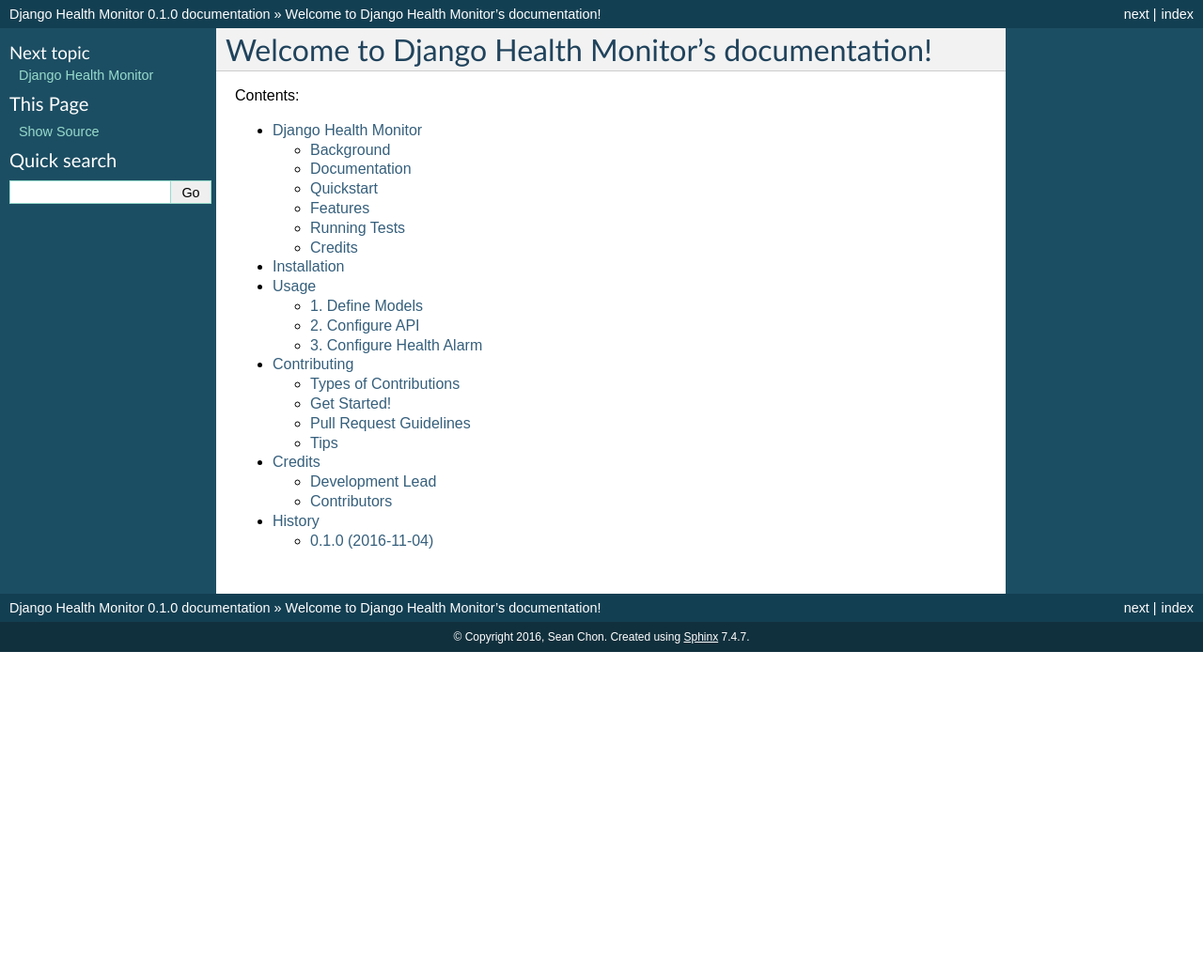
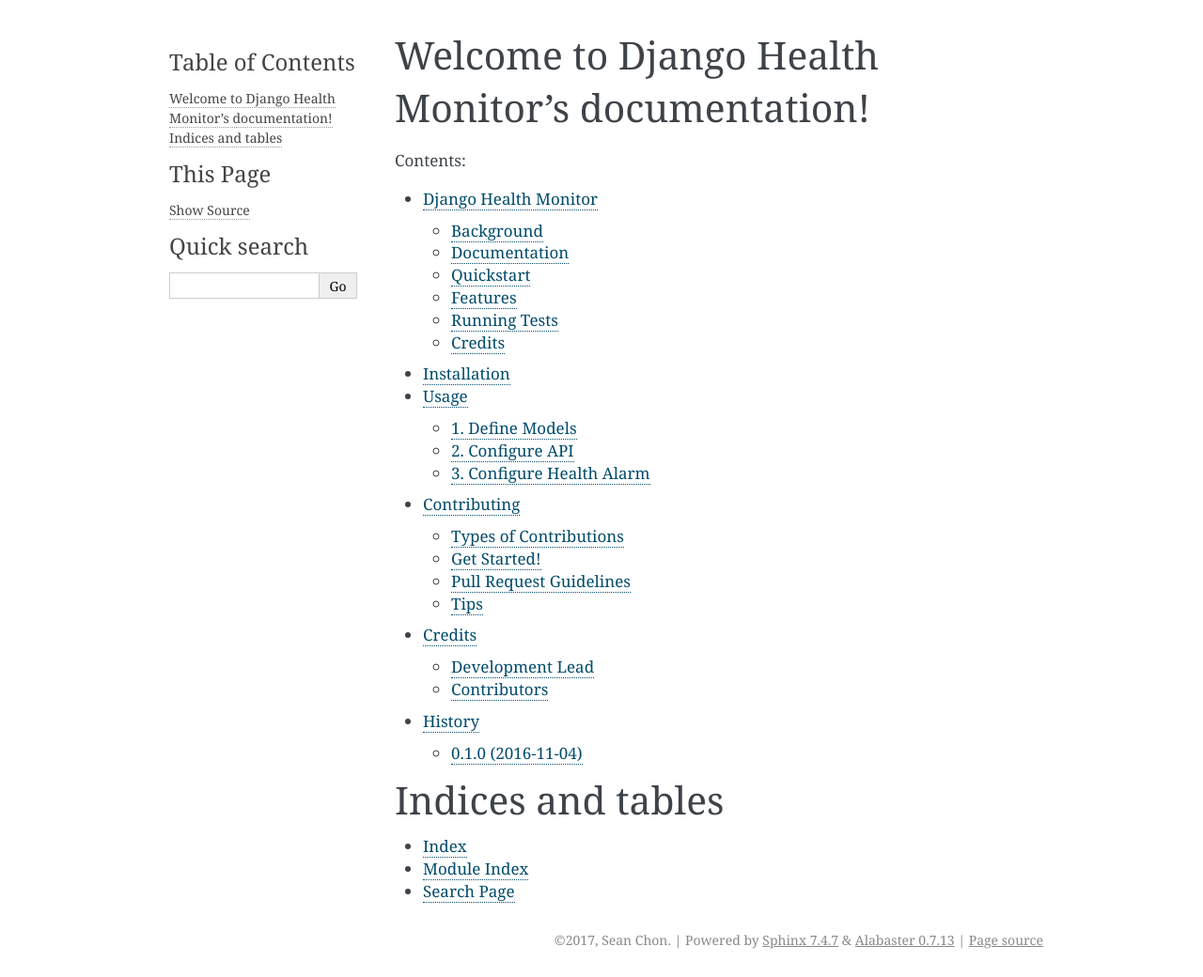
Before and after one commit to gracenote/django-health-monitor, a Sphinx documentation site: the page built from docs/index.rst, in a window 1280 px wide. Shown: the whole page at 94% size. Built offline with Sphinx 7.4.7, drawn with Linux system fonts in a browser that asks for light colours; before the commit the page ends 900 px from its top, so only the background shows below that; some of the changed lines change nothing that is shown.

Commit message:
Update Sphinx config.

```diff
--- a/docs/conf.py
+++ b/docs/conf.py
@@ -1,9 +1,10 @@
 # -*- coding: utf-8 -*-
 #
-# complexity documentation build configuration file, created by
-# sphinx-quickstart on Tue Jul  9 22:26:36 2013.
+# Django Health Monitor documentation build configuration file, created by
+# sphinx-quickstart on Tue May  2 11:09:25 2017.
 #
-# This file is execfile()d with the current directory set to its containing dir.
+# This file is execfile()d with the current directory set to its
+# containing dir.
 #
 # Note that not all possible configuration values are present in this
 # autogenerated file.
@@ -11,244 +12,168 @@
 # All configuration values have a default; values that are commented out
 # serve to show the default.
 
-import sys, os
-
 # If extensions (or modules to document with autodoc) are in another directory,
 # add these directories to sys.path here. If the directory is relative to the
 # documentation root, use os.path.abspath to make it absolute, like shown here.
-#sys.path.insert(0, os.path.abspath('.'))
+#
+# import os
+# import sys
+# sys.path.insert(0, os.path.abspath('.'))
 
-cwd = os.getcwd()
-parent = os.path.dirname(cwd)
-sys.path.append(parent)
 
-import health_monitor
-
-# -- General configuration -----------------------------------------------------
+# -- General configuration ------------------------------------------------
 
 # If your documentation needs a minimal Sphinx version, state it here.
-#needs_sphinx = '1.0'
+#
+# needs_sphinx = '1.0'
 
-# Add any Sphinx extension module names here, as strings. They can be extensions
-# coming with Sphinx (named 'sphinx.ext.*') or your custom ones.
-extensions = ['sphinx.ext.autodoc', 'sphinx.ext.viewcode']
+# Add any Sphinx extension module names here, as strings. They can be
+# extensions coming with Sphinx (named 'sphinx.ext.*') or your custom
+# ones.
+extensions = ['sphinx.ext.autodoc',
+    'sphinx.ext.doctest',
+    'sphinx.ext.coverage',
+    'sphinx.ext.viewcode',
+    'sphinx.ext.githubpages']
 
 # Add any paths that contain templates here, relative to this directory.
 templates_path = ['_templates']
 
-# The suffix of source filenames.
+# The suffix(es) of source filenames.
+# You can specify multiple suffix as a list of string:
+#
+# source_suffix = ['.rst', '.md']
 source_suffix = '.rst'
-
-# The encoding of source files.
-#source_encoding = 'utf-8-sig'
 
 # The master toctree document.
 master_doc = 'index'
 
 # General information about the project.
 project = u'Django Health Monitor'
-copyright = u'2016, Sean Chon'
+copyright = u'2017, Sean Chon'
+author = u'Sean Chon'
 
 # The version info for the project you're documenting, acts as replacement for
 # |version| and |release|, also used in various other places throughout the
 # built documents.
 #
 # The short X.Y version.
-version = health_monitor.__version__
+version = u'0.2.1'
 # The full version, including alpha/beta/rc tags.
-release = health_monitor.__version__
+release = u'0.2.1'
 
 # The language for content autogenerated by Sphinx. Refer to documentation
 # for a list of supported languages.
-#language = None
-
-# There are two options for replacing |today|: either, you set today to some
-# non-false value, then it is used:
-#today = ''
-# Else, today_fmt is used as the format for a strftime call.
-#today_fmt = '%B %d, %Y'
+#
+# This is also used if you do content translation via gettext catalogs.
+# Usually you set "language" from the command line for these cases.
+language = None
 
 # List of patterns, relative to source directory, that match files and
 # directories to ignore when looking for source files.
-exclude_patterns = ['_build']
-
-# The reST default role (used for this markup: `text`) to use for all documents.
-#default_role = None
-
-# If true, '()' will be appended to :func: etc. cross-reference text.
-#add_function_parentheses = True
-
-# If true, the current module name will be prepended to all description
-# unit titles (such as .. function::).
-#add_module_names = True
-
-# If true, sectionauthor and moduleauthor directives will be shown in the
-# output. They are ignored by default.
-#show_authors = False
+# This patterns also effect to html_static_path and html_extra_path
+exclude_patterns = ['_build', 'Thumbs.db', '.DS_Store']
 
 # The name of the Pygments (syntax highlighting) style to use.
 pygments_style = 'sphinx'
 
-# A list of ignored prefixes for module index sorting.
-#modindex_common_prefix = []
-
-# If true, keep warnings as "system message" paragraphs in the built documents.
-#keep_warnings = False
+# If true, `todo` and `todoList` produce output, else they produce nothing.
+todo_include_todos = False
 
 
-# -- Options for HTML output ---------------------------------------------------
+# -- Options for HTML output ----------------------------------------------
 
 # The theme to use for HTML and HTML Help pages.  See the documentation for
 # a list of builtin themes.
-html_theme = 'default'
+#
+html_theme = 'alabaster'
 
 # Theme options are theme-specific and customize the look and feel of a theme
 # further.  For a list of options available for each theme, see the
 # documentation.
-#html_theme_options = {}
-
-# Add any paths that contain custom themes here, relative to this directory.
-#html_theme_path = []
-
-# The name for this set of Sphinx documents.  If None, it defaults to
-# "<project> v<release> documentation".
-#html_title = None
-
-# A shorter title for the navigation bar.  Default is the same as html_title.
-#html_short_title = None
-
-# The name of an image file (relative to this directory) to place at the top
-# of the sidebar.
-#html_logo = None
-
-# The name of an image file (within the static path) to use as favicon of the
-# docs.  This file should be a Windows icon file (.ico) being 16x16 or 32x32
-# pixels large.
-#html_favicon = None
+#
+# html_theme_options = {}
 
 # Add any paths that contain custom static files (such as style sheets) here,
 # relative to this directory. They are copied after the builtin static files,
 # so a file named "default.css" will overwrite the builtin "default.css".
 html_static_path = ['_static']
 
-# If not '', a 'Last updated on:' timestamp is inserted at every page bottom,
-# using the given strftime format.
-#html_last_updated_fmt = '%b %d, %Y'
 
-# If true, SmartyPants will be used to convert quotes and dashes to
-# typographically correct entities.
-#html_use_smartypants = True
-
-# Custom sidebar templates, maps document names to template names.
-#html_sidebars = {}
-
-# Additional templates that should be rendered to pages, maps page names to
-# template names.
-#html_additional_pages = {}
-
-# If false, no module index is generated.
-#html_domain_indices = True
-
-# If false, no index is generated.
-#html_use_index = True
-
-# If true, the index is split into individual pages for each letter.
-#html_split_index = False
-
-# If true, links to the reST sources are added to the pages.
-#html_show_sourcelink = True
-
-# If true, "Created using Sphinx" is shown in the HTML footer. Default is True.
-#html_show_sphinx = True
-
-# If true, "(C) Copyright ..." is shown in the HTML footer. Default is True.
-#html_show_copyright = True
-
-# If true, an OpenSearch description file will be output, and all pages will
-# contain a <link> tag referring to it.  The value of this option must be the
-# base URL from which the finished HTML is served.
-#html_use_opensearch = ''
-
-# This is the file name suffix for HTML files (e.g. ".xhtml").
-#html_file_suffix = None
+# -- Options for HTMLHelp output ------------------------------------------
 
 # Output file base name for HTML help builder.
-htmlhelp_basename = 'health_monitordoc'
+htmlhelp_basename = 'DjangoHealthMonitordoc'
 
 
-# -- Options for LaTeX output --------------------------------------------------
+# -- Options for LaTeX output ---------------------------------------------
 
 latex_elements = {
-# The paper size ('letterpaper' or 'a4paper').
-#'papersize': 'letterpaper',
+    # The paper size ('letterpaper' or 'a4paper').
+    #
+    # 'papersize': 'letterpaper',
 
-# The font size ('10pt', '11pt' or '12pt').
-#'pointsize': '10pt',
+    # The font size ('10pt', '11pt' or '12pt').
+    #
+    # 'pointsize': '10pt',
 
-# Additional stuff for the LaTeX preamble.
-#'preamble': '',
+    # Additional stuff for the LaTeX preamble.
+    #
+    # 'preamble': '',
+
+    # Latex figure (float) alignment
+    #
+    # 'figure_align': 'htbp',
 }
 
 # Grouping the document tree into LaTeX files. List of tuples
-# (source start file, target name, title, author, documentclass [howto/manual]).
+# (source start file, target name, title,
+#  author, documentclass [howto, manual, or own class]).
 latex_documents = [
-  ('index', 'health_monitor.tex', u'Django Health Monitor Documentation',
-   u'Sean Chon', 'manual'),
+    (master_doc, 'DjangoHealthMonitor.tex', u'Django Health Monitor Documentation',
+     u'Sean Chon', 'manual'),
 ]
 
-# The name of an image file (relative to this directory) to place at the top of
-# the title page.
-#latex_logo = None
 
-# For "manual" documents, if this is true, then toplevel headings are parts,
-# not chapters.
-#latex_use_parts = False
-
-# If true, show page references after internal links.
-#latex_show_pagerefs = False
-
-# If true, show URL addresses after external links.
-#latex_show_urls = False
-
-# Documents to append as an appendix to all manuals.
-#latex_appendices = []
-
-# If false, no module index is generated.
-#latex_domain_indices = True
-
-
-# -- Options for manual page output --------------------------------------------
+# -- Options for manual page output ---------------------------------------
 
 # One entry per manual page. List of tuples
 # (source start file, name, description, authors, manual section).
 man_pages = [
-    ('index', 'health_monitor', u'Django Health Monitor Documentation',
-     [u'Sean Chon'], 1)
+    (master_doc, 'djangohealthmonitor', u'Django Health Monitor Documentation',
+     [author], 1)
 ]
 
-# If true, show URL addresses after external links.
-#man_show_urls = False
 
-
-# -- Options for Texinfo output ------------------------------------------------
+# -- Options for Texinfo output -------------------------------------------
 
 # Grouping the document tree into Texinfo files. List of tuples
 # (source start file, target name, title, author,
 #  dir menu entry, description, category)
 texinfo_documents = [
-  ('index', 'health_monitor', u'Django Health Monitor Documentation',
-   u'Sean Chon', 'health_monitor', 'One line description of project.',
-   'Miscellaneous'),
+    (master_doc, 'DjangoHealthMonitor', u'Django Health Monitor Documentation',
+     author, 'DjangoHealthMonitor', 'One line description of project.',
+     'Miscellaneous'),
 ]
 
-# Documents to append as an appendix to all manuals.
-#texinfo_appendices = []
 
-# If false, no module index is generated.
-#texinfo_domain_indices = True
 
-# How to display URL addresses: 'footnote', 'no', or 'inline'.
-#texinfo_show_urls = 'footnote'
+# -- Options for Epub output ----------------------------------------------
 
-# If true, do not generate a @detailmenu in the "Top" node's menu.
-#texinfo_no_detailmenu = False
+# Bibliographic Dublin Core info.
+epub_title = project
+epub_author = author
+epub_publisher = author
+epub_copyright = copyright
+
+# The unique identifier of the text. This can be a ISBN number
+# or the project homepage.
+#
+# epub_identifier = ''
+
+# A unique identification for the text.
+#
+# epub_uid = ''
+
+# A list of files that should not be packed into the epub file.
+epub_exclude_files = ['search.html']
--- a/docs/index.rst
+++ b/docs/index.rst
@@ -1,15 +1,14 @@
-.. complexity documentation master file, created by
-   sphinx-quickstart on Tue Jul  9 22:26:36 2013.
+.. Django Health Monitor documentation master file, created by
+   sphinx-quickstart on Tue May  2 11:09:25 2017.
    You can adapt this file completely to your liking, but it should at least
    contain the root `toctree` directive.
 
 Welcome to Django Health Monitor's documentation!
-=================================================================
-
-Contents:
+=================================================
 
 .. toctree::
    :maxdepth: 2
+   :caption: Contents:
 
    readme
    installation
@@ -17,3 +16,12 @@
    contributing
    authors
    history
+
+
+
+Indices and tables
+==================
+
+* :ref:`genindex`
+* :ref:`modindex`
+* :ref:`search`
```
Also changed, not shown: 2 other files.
